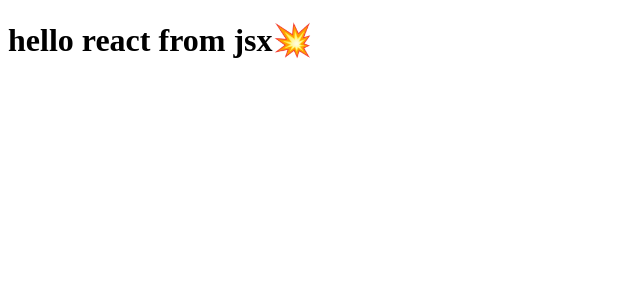
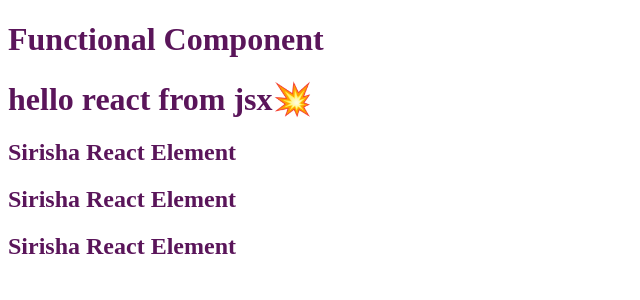
Before and after one commit to Sirisha-Kalivarapu/react_app, a React (Vite) app: page / in a window 1280 px wide. Shown: the top 300 px of the page, without its empty margins (0-640 px from the left). Built offline with nearby package versions, Linux system fonts and the light colour scheme.

Commit message:
add react element, component

```diff
--- a/App.js
+++ b/App.js
@@ -3,8 +3,25 @@
 // create jsx which creates react element
 // Parcel uses Babel which is js compiler which converts jsx to react create element , which is converted to js object => HTML element(while rendering)
 
-const heading = <h1 id ="head" className="heading">hello react from jsx💥</h1>
+// react element
+const heading = <h1 id ="heading" className="heading">hello react from jsx💥</h1>
+const elem= <span>React Element</span>
+
+//react functional component
+const NameComponent= ()=>{
+    return <h2 id="heading">Sirisha {elem}</h2>;
+}
+
+//component composition ,react element in component
+const Heading=()=>(<div id ="container"><h1 id="heading" className="header">Functional Component</h1>
+{heading}
+{NameComponent()}
+<NameComponent/>
+<NameComponent></NameComponent>
+</div>
+);
+
 // const heading= React.createElement("h1",{id:"heading",xyz:"just a attribute"},"hello React from react");
 console.log(heading);
 const root= ReactDOM.createRoot(document.getElementById("root"));
-root.render(heading);
+root.render(<Heading/>);
```
